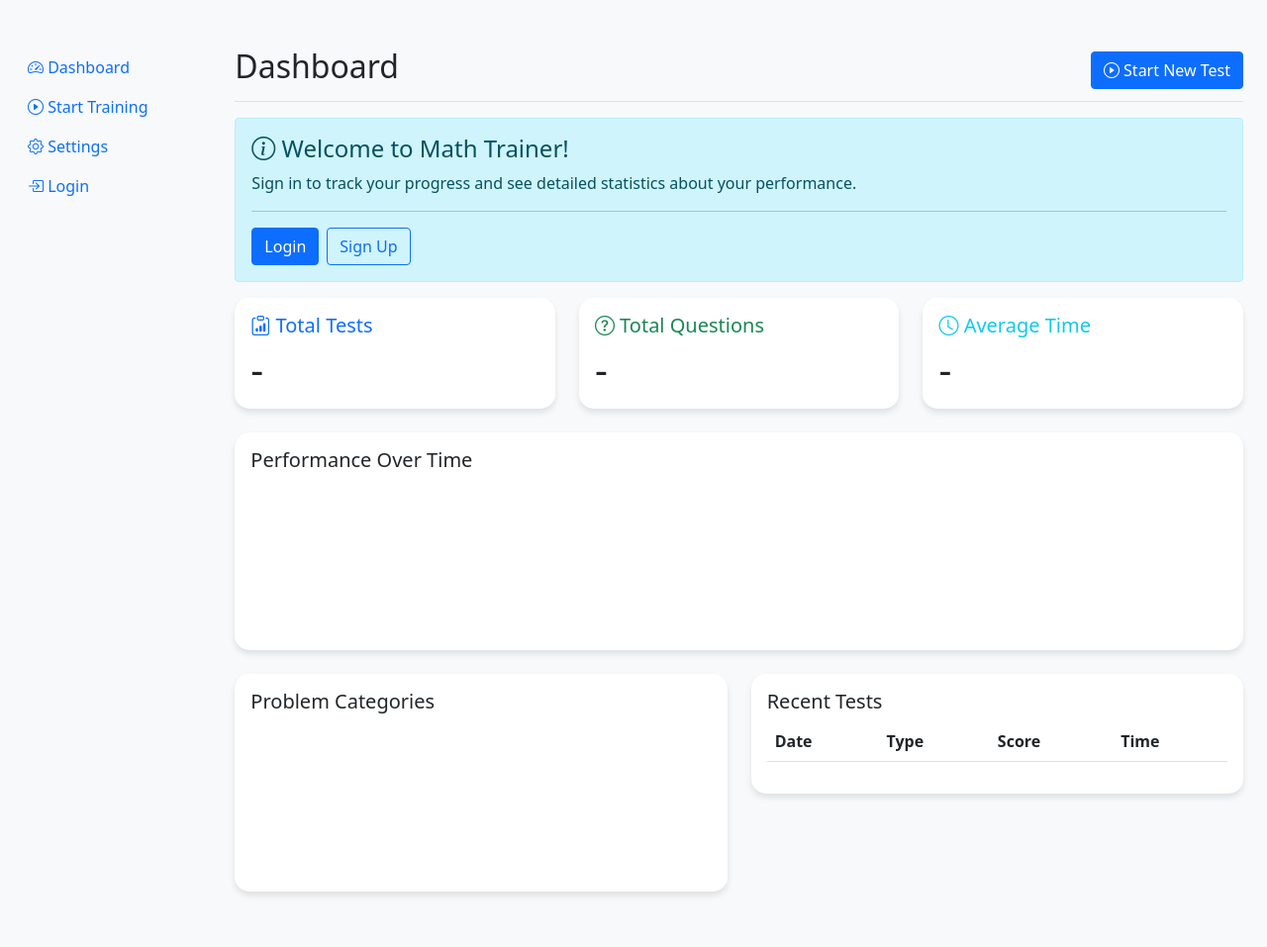
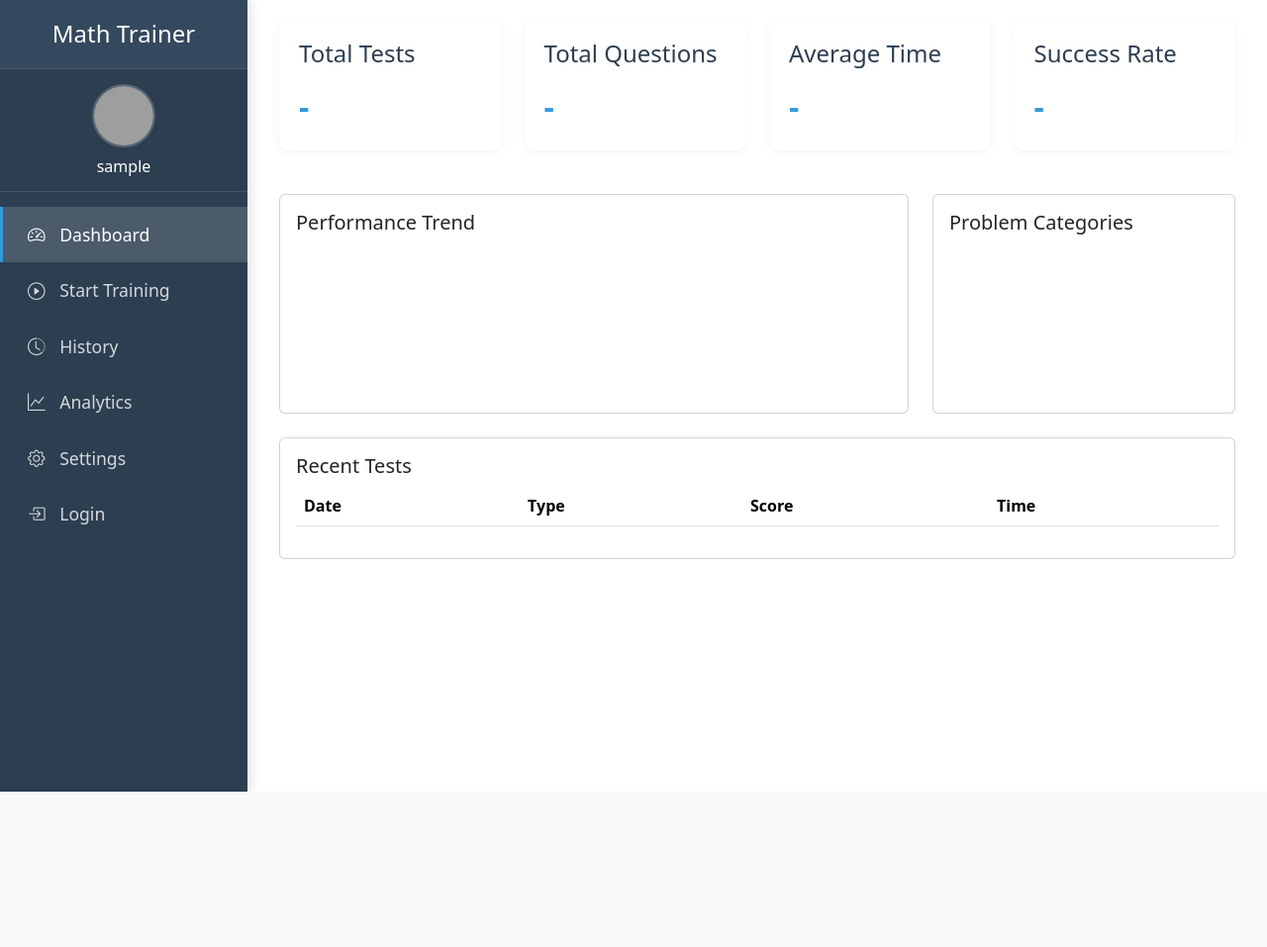
Before and after one commit to SharpAIDeepCameraTeam/math_trainer, a Flask app: template templates/dashboard.html in a window 1280 px wide. Shown: the whole page at 99% size. After the commit the page ends 800 px from the top, so only its background shows below. Run offline with Flask 3, Linux system fonts and the light colour scheme; the template is opened without the code that fills it: most values are stand-ins (such as "Sample title", 1, 10 or a date in 2020); lists and menus that the app fills with data are empty; a map, chart or similar area stays blank; some libraries are stand-ins or nearby versions; grey boxes are pictures that could not be loaded.

Commit message:
Improved sidebar design with modern styling and better UX

```diff
--- a/templates/dashboard.html
+++ b/templates/dashboard.html
@@ -3,141 +3,234 @@
 <head>
     <meta charset="UTF-8">
     <meta name="viewport" content="width=device-width, initial-scale=1.0">
-    <title>Math Competition Trainer - Dashboard</title>
-    <link href="https://cdn.jsdelivr.net/npm/bootstrap@5.1.3/dist/css/bootstrap.min.css" rel="stylesheet">
-    <link rel="stylesheet" href="https://cdn.jsdelivr.net/npm/bootstrap-icons@1.7.2/font/bootstrap-icons.css">
-    <link rel="stylesheet" href="{{ url_for('static', filename='style.css') }}">
-    <script src="https://cdn.jsdelivr.net/npm/chart.js"></script>
+    <title>Math Trainer - Dashboard</title>
+    <link href="https://cdn.jsdelivr.net/npm/bootstrap@5.3.2/dist/css/bootstrap.min.css" rel="stylesheet">
+    <link rel="stylesheet" href="https://cdn.jsdelivr.net/npm/bootstrap-icons@1.11.2/font/bootstrap-icons.css">
+    <style>
+        .sidebar {
+            position: fixed;
+            top: 0;
+            left: 0;
+            height: 100vh;
+            width: 250px;
+            background: #2c3e50;
+            color: white;
+            transition: all 0.3s;
+            z-index: 1000;
+            box-shadow: 4px 0 10px rgba(0,0,0,0.1);
+        }
+
+        .sidebar .nav-link {
+            color: rgba(255,255,255,0.8);
+            padding: 15px 25px;
+            font-size: 1.1em;
+            border-left: 3px solid transparent;
+            transition: all 0.2s;
+        }
+
+        .sidebar .nav-link:hover {
+            background: rgba(255,255,255,0.1);
+            color: white;
+            border-left-color: #3498db;
+        }
+
+        .sidebar .nav-link.active {
+            background: rgba(255,255,255,0.15);
+            color: white;
+            border-left-color: #3498db;
+        }
+
+        .sidebar .nav-link i {
+            margin-right: 10px;
+            width: 20px;
+            text-align: center;
+        }
+
+        .sidebar-header {
+            padding: 20px;
+            background: #34495e;
+            text-align: center;
+            border-bottom: 1px solid rgba(255,255,255,0.1);
+        }
+
+        .sidebar-header h3 {
+            margin: 0;
+            font-size: 1.5em;
+            font-weight: 300;
+        }
+
+        .main-content {
+            margin-left: 250px;
+            padding: 20px;
+            transition: all 0.3s;
+        }
+
+        .user-profile {
+            padding: 15px;
+            border-bottom: 1px solid rgba(255,255,255,0.1);
+            margin-bottom: 15px;
+            text-align: center;
+        }
+
+        .user-profile img {
+            width: 64px;
+            height: 64px;
+            border-radius: 50%;
+            margin-bottom: 10px;
+            border: 2px solid rgba(255,255,255,0.2);
+        }
+
+        .user-profile h6 {
+            margin: 0;
+            font-weight: 300;
+        }
+
+        .stats-card {
+            background: white;
+            border-radius: 10px;
+            padding: 20px;
+            box-shadow: 0 2px 10px rgba(0,0,0,0.05);
+            margin-bottom: 20px;
+            transition: transform 0.2s;
+        }
+
+        .stats-card:hover {
+            transform: translateY(-5px);
+        }
+
+        .stats-card h4 {
+            color: #2c3e50;
+            margin-bottom: 15px;
+        }
+
+        .stats-card .number {
+            font-size: 2em;
+            font-weight: bold;
+            color: #3498db;
+        }
+
+        @media (max-width: 768px) {
+            .sidebar {
+                margin-left: -250px;
+            }
+            .sidebar.active {
+                margin-left: 0;
+            }
+            .main-content {
+                margin-left: 0;
+            }
+            .main-content.active {
+                margin-left: 250px;
+            }
+        }
+
+        .dark-theme {
+            background-color: #1a1a1a;
+            color: #ffffff;
+        }
+
+        .dark-theme .stats-card {
+            background: #2c2c2c;
+            color: #ffffff;
+        }
+
+        .dark-theme .stats-card h4 {
+            color: #ffffff;
+        }
+    </style>
 </head>
 <body>
+    <div class="sidebar">
+        <div class="sidebar-header">
+            <h3>Math Trainer</h3>
+        </div>
+        <div class="user-profile">
+            <img src="https://www.gravatar.com/avatar/{{ email_hash }}?d=identicon" alt="Profile">
+            <h6>{{ username }}</h6>
+        </div>
+        <nav class="nav flex-column">
+            <a class="nav-link active" href="/dashboard">
+                <i class="bi bi-speedometer2"></i> Dashboard
+            </a>
+            <a class="nav-link" href="/train">
+                <i class="bi bi-play-circle"></i> Start Training
+            </a>
+            <a class="nav-link" href="/history">
+                <i class="bi bi-clock-history"></i> History
+            </a>
+            <a class="nav-link" href="/analytics">
+                <i class="bi bi-graph-up"></i> Analytics
+            </a>
+            <a class="nav-link" href="#" data-bs-toggle="modal" data-bs-target="#settingsModal">
+                <i class="bi bi-gear"></i> Settings
+            </a>
+            {% if current_user.is_authenticated %}
+            <a class="nav-link" href="{{ url_for('logout') }}">
+                <i class="bi bi-box-arrow-right"></i> Logout
+            </a>
+            {% else %}
+            <a class="nav-link" href="{{ url_for('login') }}">
+                <i class="bi bi-box-arrow-in-right"></i> Login
+            </a>
+            {% endif %}
+        </nav>
+    </div>
+
+    <div class="main-content">
         <div class="container-fluid">
-        <div class="row">
-            <!-- Sidebar -->
-            <nav id="sidebar" class="col-md-3 col-lg-2 d-md-block bg-light sidebar collapse">
-                <div class="position-sticky pt-3">
-                    <ul class="nav flex-column">
-                        <li class="nav-item">
-                            <a class="nav-link active" href="/">
-                                <i class="bi bi-speedometer2"></i>
-                                Dashboard
-                            </a>
-                        </li>
-                        <li class="nav-item">
-                            <a class="nav-link" href="/train">
-                                <i class="bi bi-play-circle"></i>
-                                Start Training
-                            </a>
-                        </li>
-                        <li class="nav-item">
-                            <a class="nav-link" href="#settings" data-bs-toggle="modal" data-bs-target="#settingsModal">
-                                <i class="bi bi-gear"></i>
-                                Settings
-                            </a>
-                        </li>
-                        {% if current_user.is_authenticated %}
-                        <li class="nav-item">
-                            <a class="nav-link" href="{{ url_for('logout') }}">
-                                <i class="bi bi-box-arrow-right"></i>
-                                Logout
-                            </a>
-                        </li>
-                        {% else %}
-                        <li class="nav-item">
-                            <a class="nav-link" href="{{ url_for('login') }}">
-                                <i class="bi bi-box-arrow-in-right"></i>
-                                Login
-                            </a>
-                        </li>
-                        {% endif %}
-                    </ul>
-                </div>
-            </nav>
-
-            <!-- Main content -->
-            <main class="col-md-9 ms-sm-auto col-lg-10 px-md-4">
-                <div class="d-flex justify-content-between flex-wrap flex-md-nowrap align-items-center pt-3 pb-2 mb-3 border-bottom">
-                    <h1 class="h2">Dashboard</h1>
-                    <div class="btn-toolbar mb-2 mb-md-0">
-                        <a href="/train" class="btn btn-primary">
-                            <i class="bi bi-play-circle"></i>
-                            Start New Test
-                        </a>
+            <div class="row mb-4">
+                <div class="col-md-3">
+                    <div class="stats-card">
+                        <h4>Total Tests</h4>
+                        <div class="number" id="total-tests">-</div>
                     </div>
                 </div>
-
-                {% if not current_user.is_authenticated %}
-                <div class="alert alert-info" role="alert">
-                    <h4 class="alert-heading"><i class="bi bi-info-circle"></i> Welcome to Math Trainer!</h4>
-                    <p>Sign in to track your progress and see detailed statistics about your performance.</p>
-                    <hr>
-                    <div class="d-flex gap-2">
-                        <a href="{{ url_for('login') }}" class="btn btn-primary">Login</a>
-                        <a href="{{ url_for('signup') }}" class="btn btn-outline-primary">Sign Up</a>
+                <div class="col-md-3">
+                    <div class="stats-card">
+                        <h4>Total Questions</h4>
+                        <div class="number" id="total-questions">-</div>
                     </div>
                 </div>
-                {% endif %}
-
-                <!-- Stats Overview -->
-                <div class="row row-cols-1 row-cols-md-3 g-4 mb-4">
-                    <div class="col">
-                        <div class="card h-100">
-                            <div class="card-body">
-                                <h5 class="card-title text-primary">
-                                    <i class="bi bi-clipboard-data"></i>
-                                    Total Tests
-                                </h5>
-                                <p class="card-text display-6" id="total-tests">-</p>
+                <div class="col-md-3">
+                    <div class="stats-card">
+                        <h4>Average Time</h4>
+                        <div class="number" id="average-time">-</div>
                     </div>
                 </div>
-                    </div>
-                    <div class="col">
-                        <div class="card h-100">
-                            <div class="card-body">
-                                <h5 class="card-title text-success">
-                                    <i class="bi bi-question-circle"></i>
-                                    Total Questions
-                                </h5>
-                                <p class="card-text display-6" id="total-questions">-</p>
-                            </div>
-                        </div>
-                    </div>
-                    <div class="col">
-                        <div class="card h-100">
-                            <div class="card-body">
-                                <h5 class="card-title text-info">
-                                    <i class="bi bi-clock"></i>
-                                    Average Time
-                                </h5>
-                                <p class="card-text display-6" id="average-time">-</p>
-                            </div>
+                <div class="col-md-3">
+                    <div class="stats-card">
+                        <h4>Success Rate</h4>
+                        <div class="number" id="success-rate">-</div>
                     </div>
                 </div>
             </div>
 
-                <!-- Performance Chart -->
-                <div class="card mb-4">
+            <div class="row mb-4">
+                <div class="col-md-8">
+                    <div class="card">
                         <div class="card-body">
-                        <h5 class="card-title">Performance Over Time</h5>
+                            <h5 class="card-title">Performance Trend</h5>
                             <canvas id="performanceChart"></canvas>
                         </div>
                     </div>
-
-                <!-- Category Stats -->
-                <div class="row">
-                    <div class="col-md-6">
-                        <div class="card mb-4">
+                </div>
+                <div class="col-md-4">
+                    <div class="card">
                         <div class="card-body">
                             <h5 class="card-title">Problem Categories</h5>
                             <canvas id="categoryChart"></canvas>
                         </div>
                     </div>
                 </div>
-                    <div class="col-md-6">
-                        <div class="card mb-4">
+            </div>
+
+            <div class="row">
+                <div class="col-12">
+                    <div class="card">
                         <div class="card-body">
                             <h5 class="card-title">Recent Tests</h5>
                             <div class="table-responsive">
-                                    <table class="table table-hover" id="recent-tests">
+                                <table class="table table-hover">
                                     <thead>
                                         <tr>
                                             <th>Date</th>
@@ -146,7 +239,7 @@
                                             <th>Time</th>
                                         </tr>
                                     </thead>
-                                        <tbody>
+                                    <tbody id="recent-tests">
                                     </tbody>
                                 </table>
                             </div>
@@ -154,7 +247,6 @@
                     </div>
                 </div>
             </div>
-            </main>
         </div>
     </div>
 
@@ -167,7 +259,6 @@
                     <button type="button" class="btn-close" data-bs-dismiss="modal"></button>
                 </div>
                 <div class="modal-body">
-                    <form id="settings-form">
                     <div class="mb-3">
                         <label class="form-label">Theme</label>
                         <select class="form-select" id="theme-select">
@@ -176,23 +267,22 @@
                         </select>
                     </div>
                     <div class="mb-3">
-                            <label class="form-label">Sound Effects</label>
-                            <div class="form-check form-switch">
-                                <input class="form-check-input" type="checkbox" id="sound-effects">
-                                <label class="form-check-label">Enable sound effects</label>
+                        <div class="form-check">
+                            <input class="form-check-input" type="checkbox" id="sound-effects" checked>
+                            <label class="form-check-label">Enable Sound Effects</label>
                         </div>
                     </div>
-                    </form>
                 </div>
                 <div class="modal-footer">
-                    <button type="button" class="btn btn-secondary" data-bs-dismiss="modal">Close</button>
-                    <button type="button" class="btn btn-primary" id="save-settings">Save changes</button>
+                    <button type="button" class="btn btn-secondary" data-bs-dismiss="modal">Cancel</button>
+                    <button type="button" class="btn btn-primary" id="save-settings">Save Changes</button>
                 </div>
             </div>
         </div>
     </div>
 
-    <script src="https://cdn.jsdelivr.net/npm/bootstrap@5.1.3/dist/js/bootstrap.bundle.min.js"></script>
+    <script src="https://cdn.jsdelivr.net/npm/bootstrap@5.3.2/dist/js/bootstrap.bundle.min.js"></script>
+    <script src="https://cdn.jsdelivr.net/npm/chart.js"></script>
     <script src="{{ url_for('static', filename='dashboard.js') }}"></script>
 </body>
 </html>
```
Lines whose indentation alone changed are shown as unchanged.
